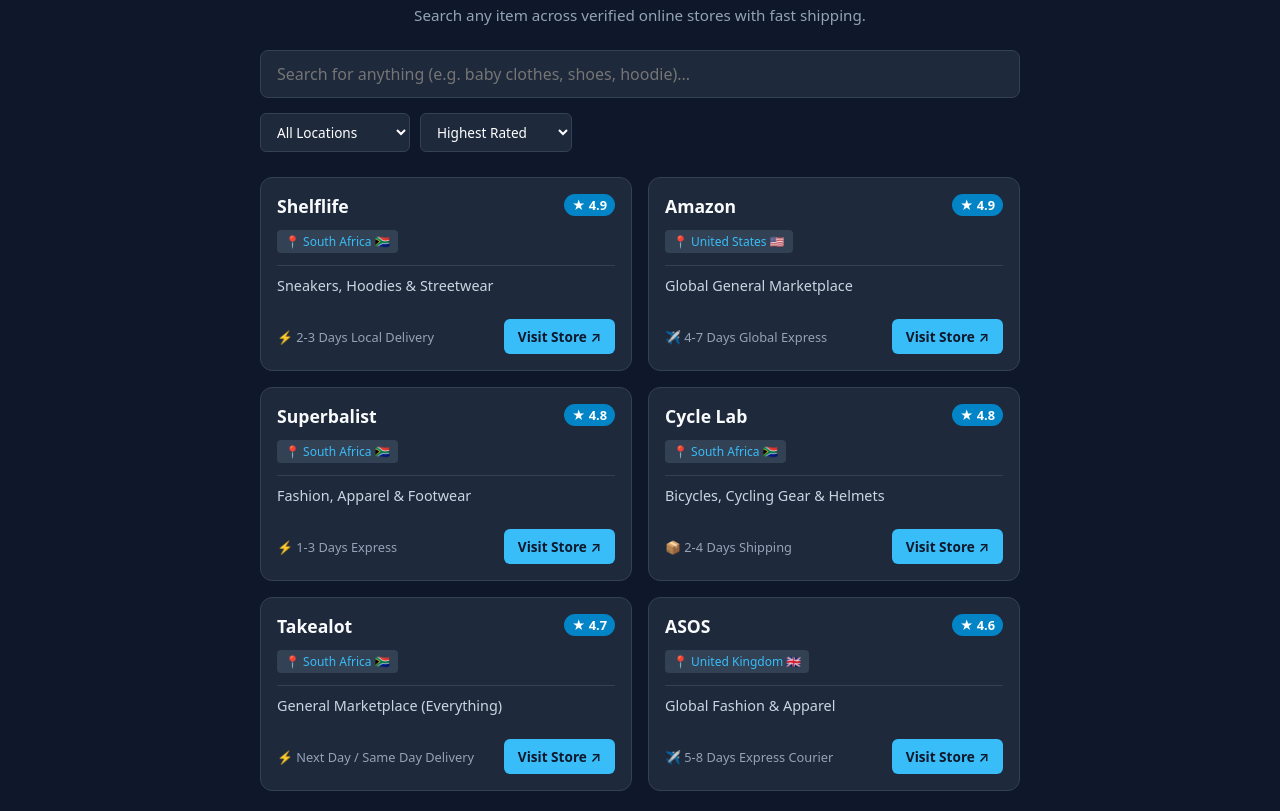
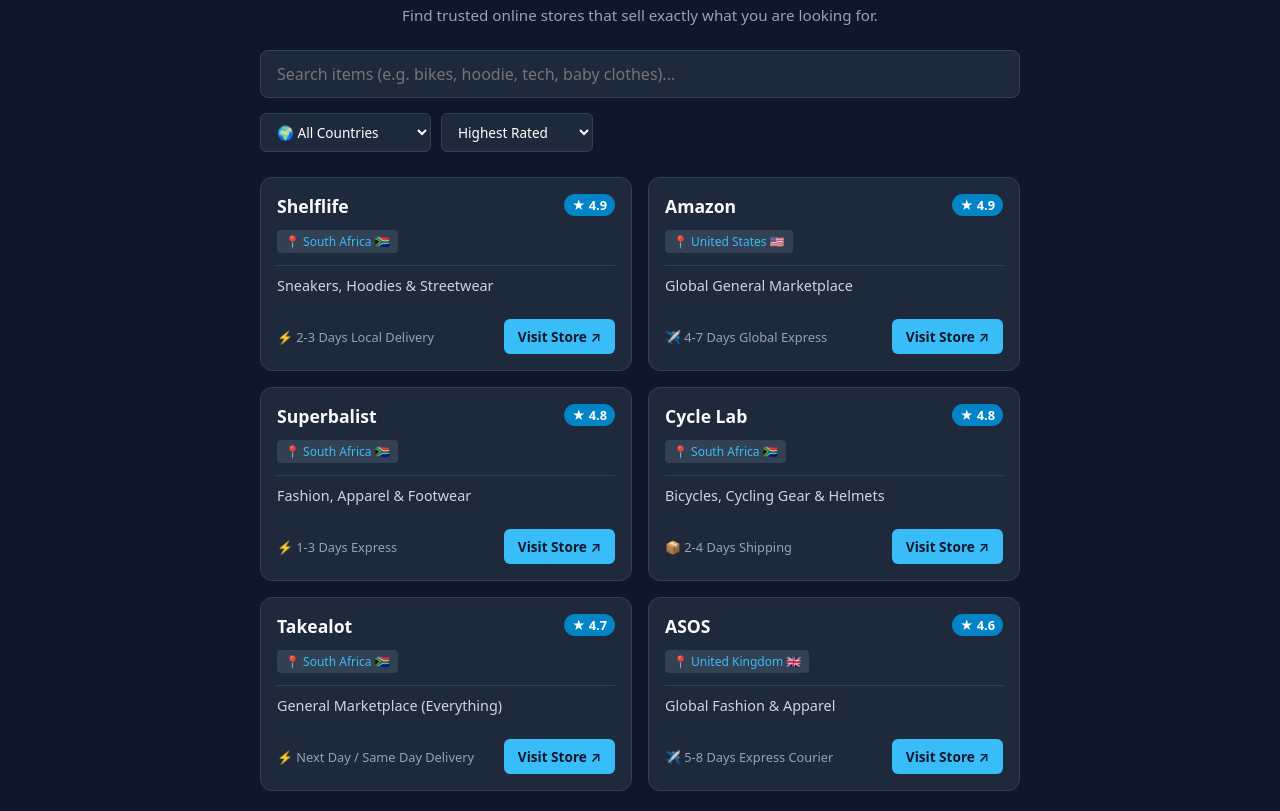
Before and after one commit to dmudau212-commits/my-first-website, a plain HTML site: page index.html in a window 1280 px wide. Shown: the part 134-945 px from the top of the page. Drawn offline with Linux system fonts and the light colour scheme.

Commit message:
Update index.html

```diff
--- a/index.html
+++ b/index.html
@@ -3,8 +3,8 @@
 <head>
   <meta charset="UTF-8">
   <meta name="viewport" content="width=device-width, initial-scale=1.0">
-  <title>ShopFinder — Trusted E-Commerce Directory</title>
-  <meta name="description" content="Find trusted online stores, compare prices, and discover fast local shipping.">
+  <title>ShopFinder — Global E-Commerce Directory</title>
+  <meta name="description" content="Search verified online stores worldwide for clothing, tech, bikes, and more.">
   <style>
     * { box-sizing: border-box; margin: 0; padding: 0; font-family: system-ui, -apple-system, sans-serif; }
     body { background: #0f172a; color: #f8fafc; min-height: 100vh; }
@@ -52,18 +52,16 @@
   <div class="container">
     <header>
       <h1>ShopFinder</h1>
-      <p>Search any item across verified online stores with fast shipping.</p>
+      <p>Find trusted online stores that sell exactly what you are looking for.</p>
     </header>
 
     <div class="search-box">
-      <input type="text" id="searchInput" placeholder="Search for anything (e.g. baby clothes, shoes, hoodie)...">
+      <input type="text" id="searchInput" placeholder="Search items (e.g. bikes, hoodie, tech, baby clothes)...">
     </div>
 
     <div class="filters">
       <select id="locationFilter">
-        <option value="all">All Locations</option>
-        <option value="South Africa">South Africa 🇿🇦</option>
-        <option value="International">International 🌍</option>
+        <option value="all">🌍 All Countries</option>
       </select>
 
       <select id="sortFilter">
@@ -87,10 +85,20 @@
       try {
         const response = await fetch('./stores.json');
         storesData = await response.json();
+        buildLocationOptions();
         renderStores();
       } catch (err) {
         resultsGrid.innerHTML = `<p style="grid-column: 1/-1; text-align: center; color: #ef4444;">Failed to load store database.</p>`;
       }
+    }
+
+    // Automatically build country options based on whatever is inside stores.json
+    function buildLocationOptions() {
+      const locations = ['all', ...new Set(storesData.map(s => s.location))];
+      locationFilter.innerHTML = locations.map(loc => {
+        if (loc === 'all') return `<option value="all">🌍 All Countries</option>`;
+        return `<option value="${loc}">${loc}</option>`;
+      }).join('');
     }
 
     function renderStores() {
@@ -100,7 +108,23 @@
       const selectedSort = sortFilter.value;
 
       let filtered = storesData.filter(store => {
-        return selectedLocation === 'all' || store.location === selectedLocation;
+        const matchesLocation = selectedLocation === 'all' || store.location === selectedLocation;
+
+        // If search bar is blank, show all stores for that country
+        if (!query) return matchesLocation;
+
+        // Check category relevance
+        const sellsEverything = store.categories && store.categories.includes("all");
+        const matchesName = store.name.toLowerCase().includes(query);
+        const matchesProduct = store.product.toLowerCase().includes(query);
+        const matchesCategory = store.categories && store.categories.some(cat => {
+          const c = cat.toLowerCase();
+          return c.includes(query) || query.includes(c);
+        });
+
+        const matchesSearch = sellsEverything || matchesName || matchesProduct || matchesCategory;
+
+        return matchesLocation && matchesSearch;
       });
 
       if (selectedSort === 'rating') {
@@ -111,8 +135,12 @@
 
       resultsGrid.innerHTML = '';
 
+      if (filtered.length === 0) {
+        resultsGrid.innerHTML = `<p style="grid-column: 1/-1; text-align: center; padding: 30px; color: #94a3b8;">No stores found that sell "${rawQuery}". Try searching for something else!</p>`;
+        return;
+      }
+
       filtered.forEach(store => {
-        // If user typed something, create a direct search link to that store
         const targetUrl = query.length > 0
           ? `${store.searchUrl}${encodeURIComponent(rawQuery)}`
           : store.url;
```
